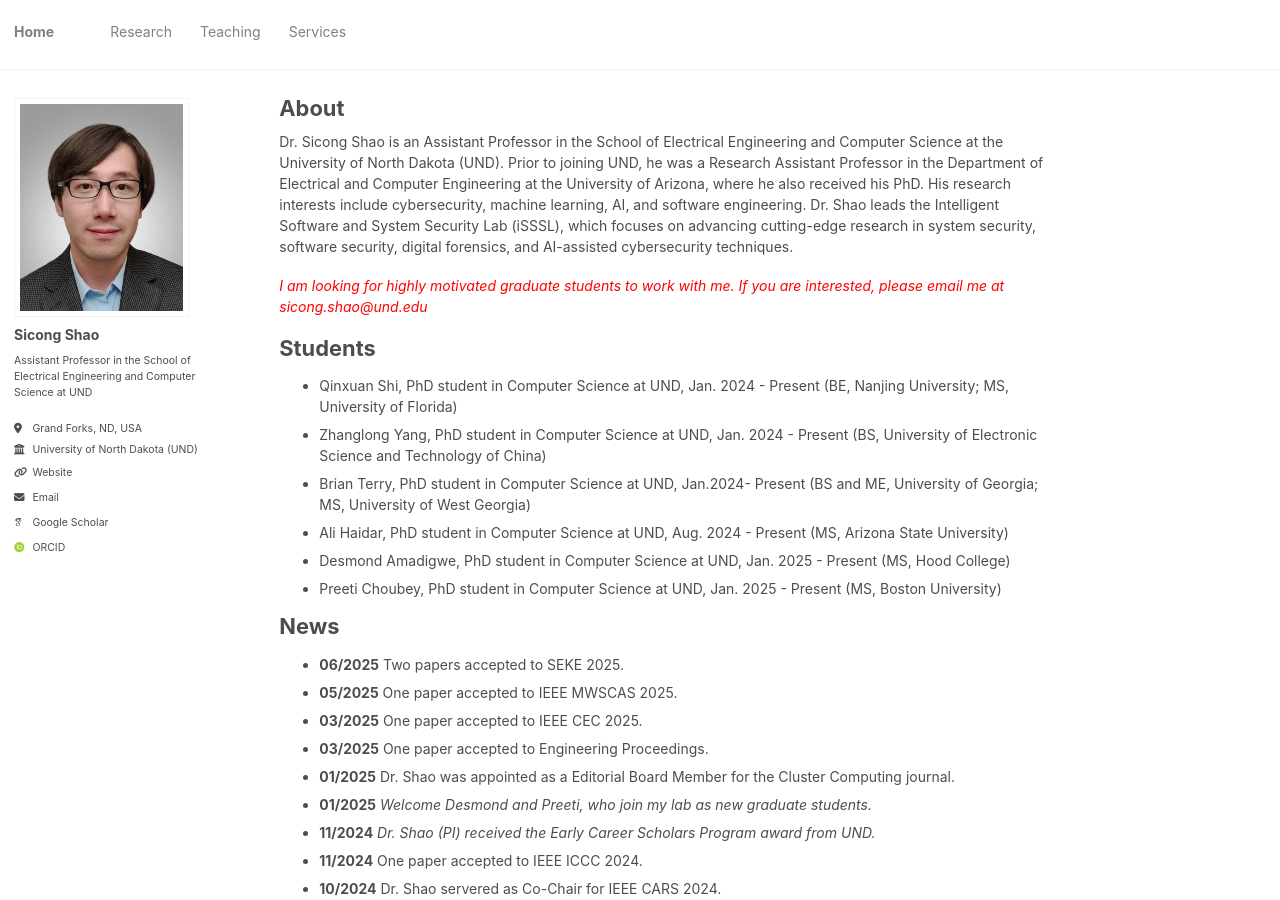
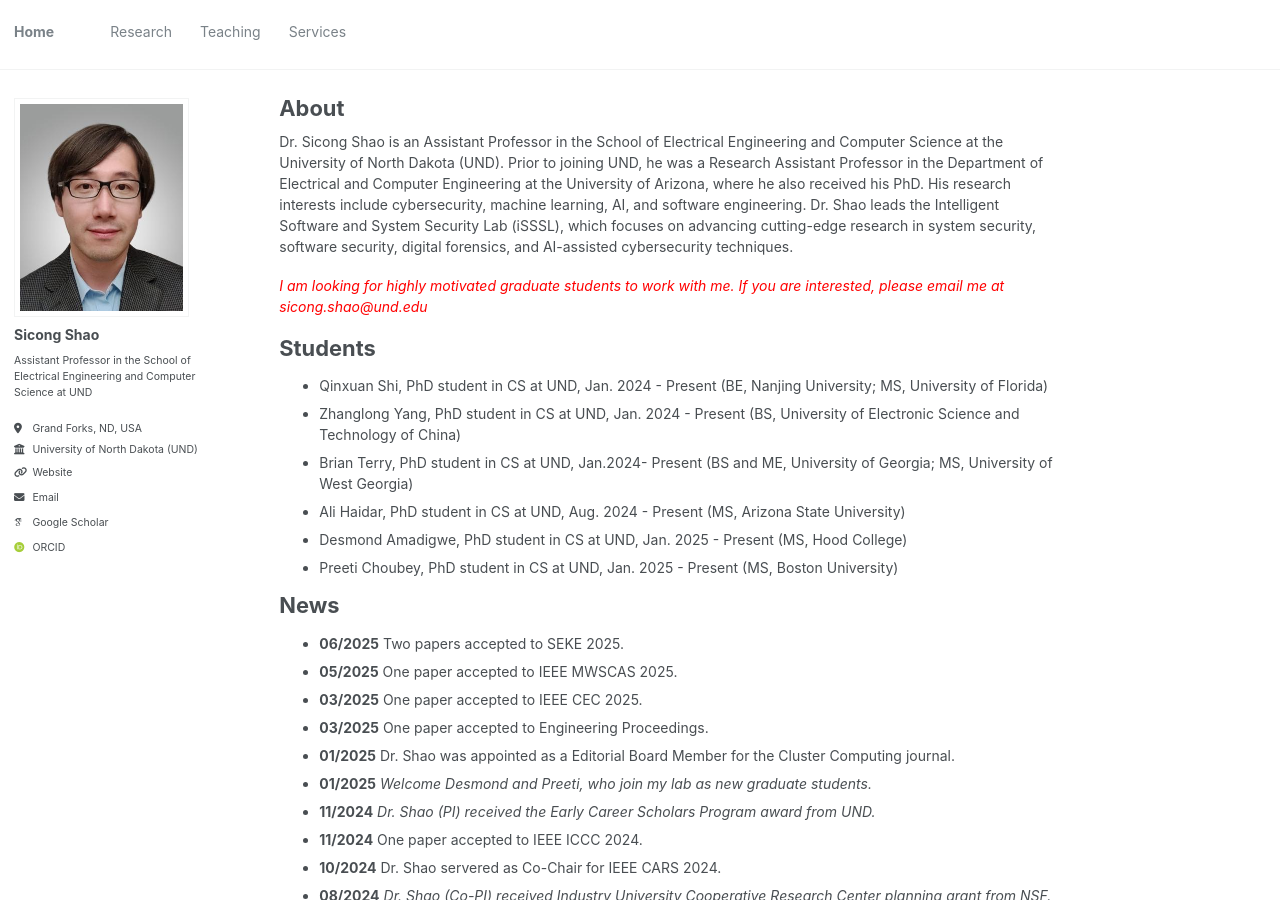
Before and after one commit to sicongshao/sicongshao.github.io, a Jekyll site: the page built from _pages/about.md, in a window 1280 px wide and 900 px high. Built offline with Jekyll 4.4.1, drawn with Linux system fonts in a browser that asks for light colours; some web fonts are replaced.

Commit message:
first commit

```diff
--- a/_pages/about.md
+++ b/_pages/about.md
@@ -18,12 +18,12 @@
 
 Students
 ======
-* Qinxuan Shi, PhD student in Computer Science at UND, Jan. 2024 - Present (BE, Nanjing University; MS, University of Florida)
-* Zhanglong Yang, PhD student in Computer Science at UND, Jan. 2024 - Present (BS, University of Electronic Science and Technology of China)
-* Brian Terry, PhD student in Computer Science at UND, Jan.2024- Present (BS and ME, University of Georgia; MS, University of West Georgia)
-* Ali Haidar, PhD student in Computer Science at UND, Aug. 2024 - Present (MS, Arizona State University)
-* Desmond Amadigwe, PhD student in Computer Science at UND, Jan. 2025 - Present (MS, Hood College)
-* Preeti Choubey, PhD student in Computer Science at UND, Jan. 2025 - Present (MS, Boston University)
+* Qinxuan Shi, PhD student in CS at UND, Jan. 2024 - Present (BE, Nanjing University; MS, University of Florida)
+* Zhanglong Yang, PhD student in CS at UND, Jan. 2024 - Present (BS, University of Electronic Science and Technology of China)
+* Brian Terry, PhD student in CS at UND, Jan.2024- Present (BS and ME, University of Georgia; MS, University of West Georgia)
+* Ali Haidar, PhD student in CS at UND, Aug. 2024 - Present (MS, Arizona State University)
+* Desmond Amadigwe, PhD student in CS at UND, Jan. 2025 - Present (MS, Hood College)
+* Preeti Choubey, PhD student in CS at UND, Jan. 2025 - Present (MS, Boston University)
 
 News
 ======
```
